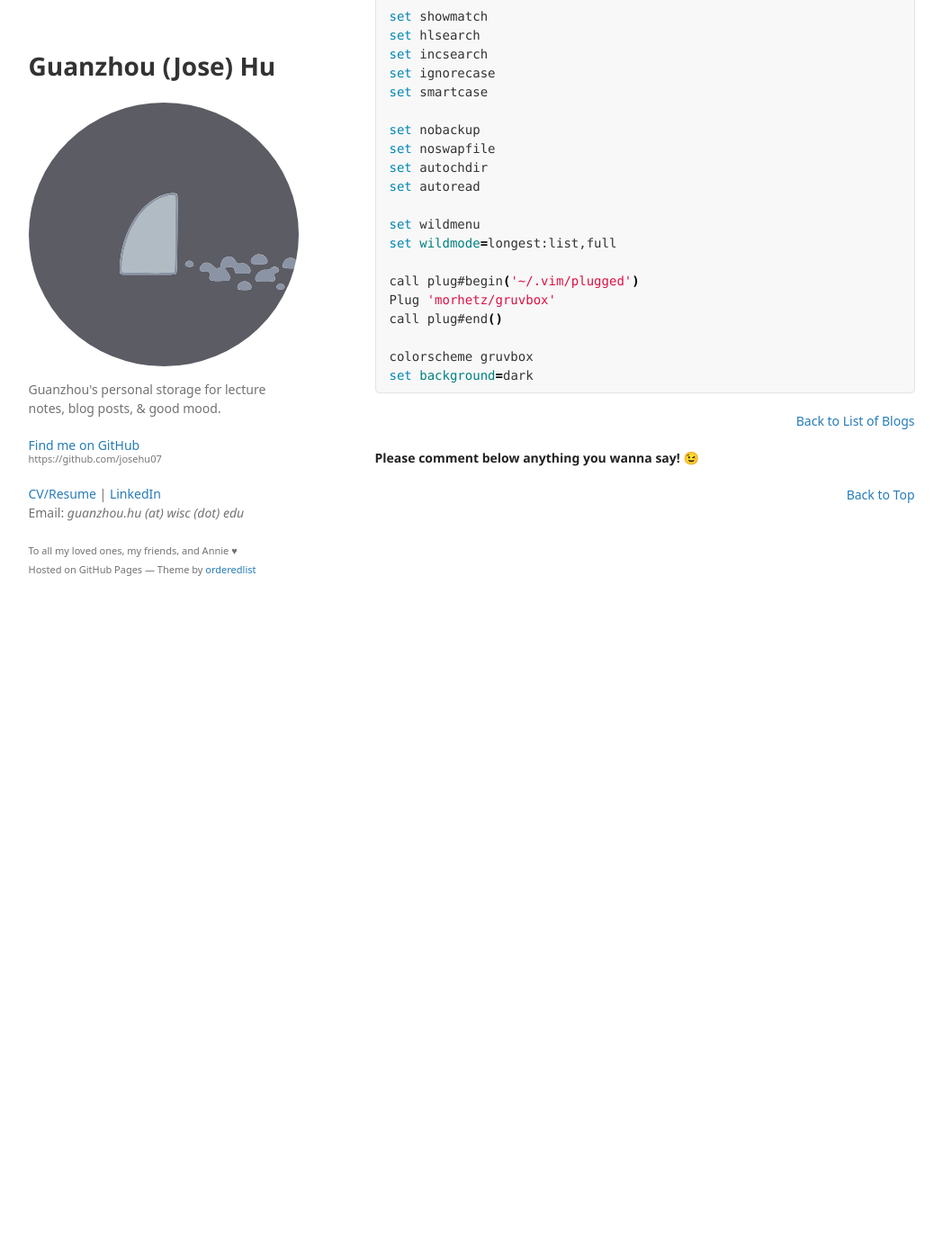
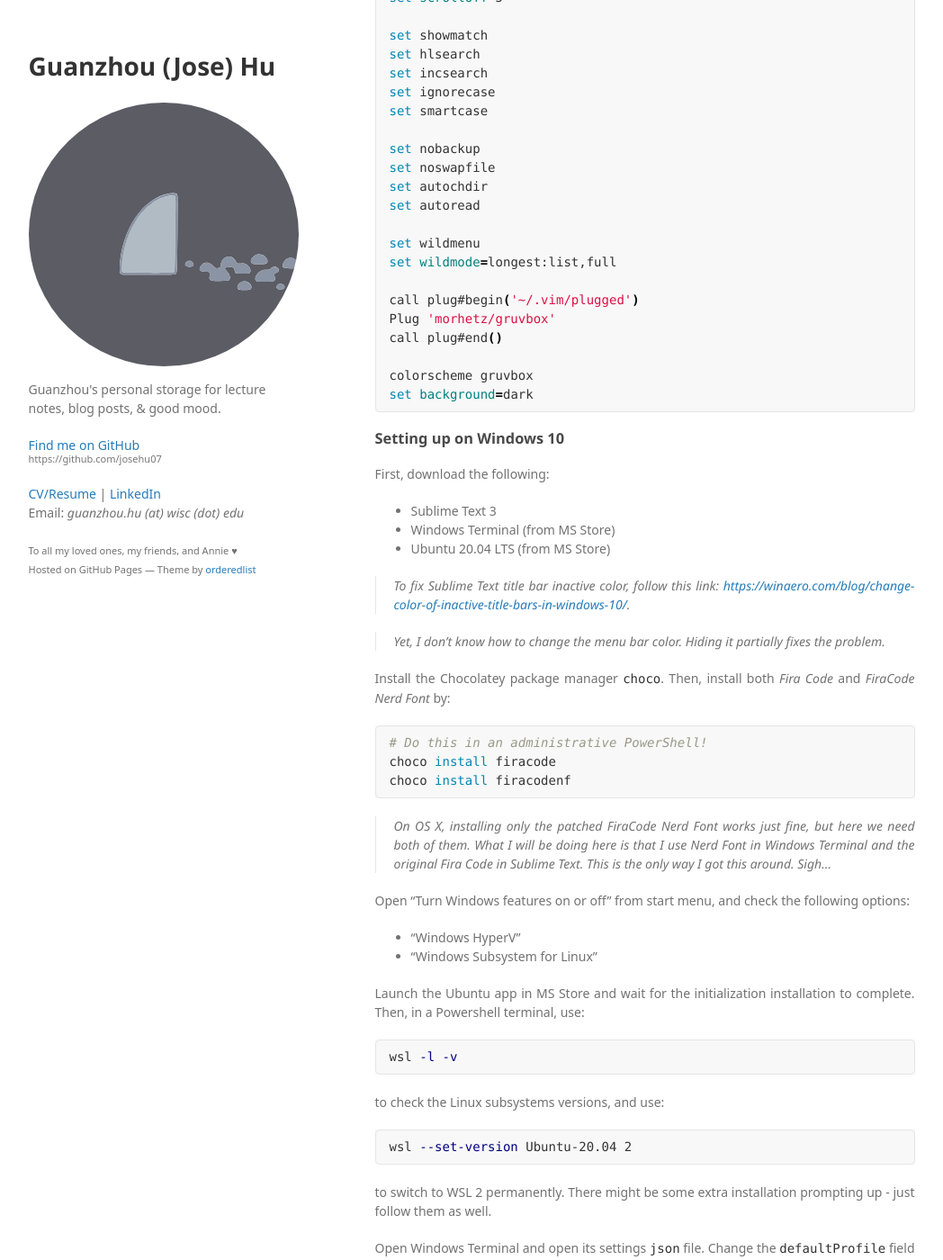
Before and after one commit to josehu07/josehu07.github.io, a Jekyll site: the page built from _posts/2020-02-10-personal-dev-environment.md, in a window 1280 px wide and 1400 px high, scrolled down 5982 px. Shown: the whole window at 90% size, without its empty margins (116-1164 px from the left). Built offline with Jekyll 4.4.1, drawn with Linux system fonts in a browser that asks for light colours; some web fonts are replaced; a script that is not in the unit is left out; comment, search, counter and statistics services are not loaded; before the commit the page ends 6612 px from its top, so only the background shows below that; some of the changed text lies outside the part shown.

Commit message:
Update dev record post

````diff
--- a/_posts/2020-02-10-macos-dev-environment.md
+++ b/_posts/2020-02-10-personal-dev-environment.md
@@ -1,24 +1,24 @@
 ---
 layout: post
-title: "Personal Dev Environment & Tools Configuration on macOS X"
+title: "Personal Dev Environment & Tools Configuration Record"
 date: 2020-02-10 03:44:09
 author: Guanzhou Hu
 categories: Memo
 ---
 
-This post summarizes my personal development environment configuration on macOS X. Just for memo. 记录一下我在 macOS X >= 10.14 上的个人开发环境 & 工具配置，以便将来需要时 refer。
+This post summarizes my personal development environment configuration on macOS X. Setting up WSL 2 on Windows 10 is also included. Just for memo. 记录一下我在 macOS X >= 10.14 上的个人开发环境 & 工具配置，以及在 Windows 10 上设置起 WSL 2 的过程，以便将来需要时 refer。
 
 ### Summary Table
 
 | Category | Choice |
 |:--:|:--|
-| Terminal software | iTerm2 |
+| Terminal software | iTerm2 / Windows Terminal |
 | Shell | Z Shell: `zsh` |
 | Dev Font | FiraCode Nerd Font |
-| Package manager | Homebrew |
+| Package manager | Homebrew / Chocolatey |
 | Text editor | Sublime Text 3 (with Vim as auxilliary) |
 | Markdown notebook | Typora |
-| PDF reader | PDF Expert |
+| PDF reader | PDF Expert / Adobe Acrobat |
 | Latex editor | Overleaf (online) |
 | Office documents | MS Office 365 subscription |
 | Chart drawing | ProcessOn, Draw.io, ... (online) |
@@ -297,3 +297,75 @@ call plug#end()
 colorscheme gruvbox
 set background=dark
 ```
+
+### Setting up on Windows 10
+
+First, download the following:
+
+- Sublime Text 3
+- Windows Terminal (from MS Store)
+- Ubuntu 20.04 LTS (from MS Store)
+
+> To fix Sublime Text title bar inactive color, follow this link: [https://winaero.com/blog/change-color-of-inactive-title-bars-in-windows-10/](https://winaero.com/blog/change-color-of-inactive-title-bars-in-windows-10/).
+
+> Yet, I don't know how to change the menu bar color. Hiding it partially fixes the problem.
+
+Install the Chocolatey package manager `choco`. Then, install both *Fira Code* and *FiraCode Nerd Font* by:
+
+```bash
+# Do this in an administrative PowerShell!
+choco install firacode
+choco install firacodenf
+```
+
+> On OS X, installing only the patched *FiraCode Nerd Font* works just fine, but here we need both of them. What I will be doing here is that I use Nerd Font in Windows Terminal and the original Fira Code in Sublime Text. This is the only way I got this around. Sigh...
+
+Open "Turn Windows features on or off" from start menu, and check the following options:
+
+- "Windows HyperV"
+- "Windows Subsystem for Linux"
+
+Launch the Ubuntu app in MS Store and wait for the initialization installation to complete. Then, in a Powershell terminal, use:
+
+```bash
+wsl -l -v
+```
+
+to check the Linux subsystems versions, and use:
+
+```bash
+wsl --set-version Ubuntu-20.04 2
+```
+
+to switch to WSL 2 permanently. There might be some extra installation prompting up - just follow them as well.
+
+Open Windows Terminal and open its settings `json` file. Change the `defaultProfile` field to:
+
+```json
+    "defaultProfile": "{guid-of-your-Ubuntu-profile}",  // Copy your Ubuntu guid here from below.
+```
+
+and add to your Ubuntu profile section a `startingDirectory` field:
+
+```json
+            {
+                "guid": "{guid-of-your-Ubuntu-profile}",
+                "hidden": false,
+                ...
+                "startingDirectory": "\\\\wsl$\\Ubuntu-20.04\\home\\<username>"     // Change start dir to `~`.
+            }
+```
+
+Add to the `default` region the following options:
+
+```json
+        "defaults":
+        {
+            // Put settings here that you want to apply to all profiles.
+            "fontFace": "FiraCode NF",    // Change font face to FiraCode Nerd Font.
+            "fontSize": 11,
+            "background": "#242424"
+        },
+```
+
+Then, close and reopen Windows Terminal. You should enter a default profile of Ubuntu 20.04 subsystem automatically, and should be in the home `~` directory. Install Zsh and all the other tools/themes as desired.
````
